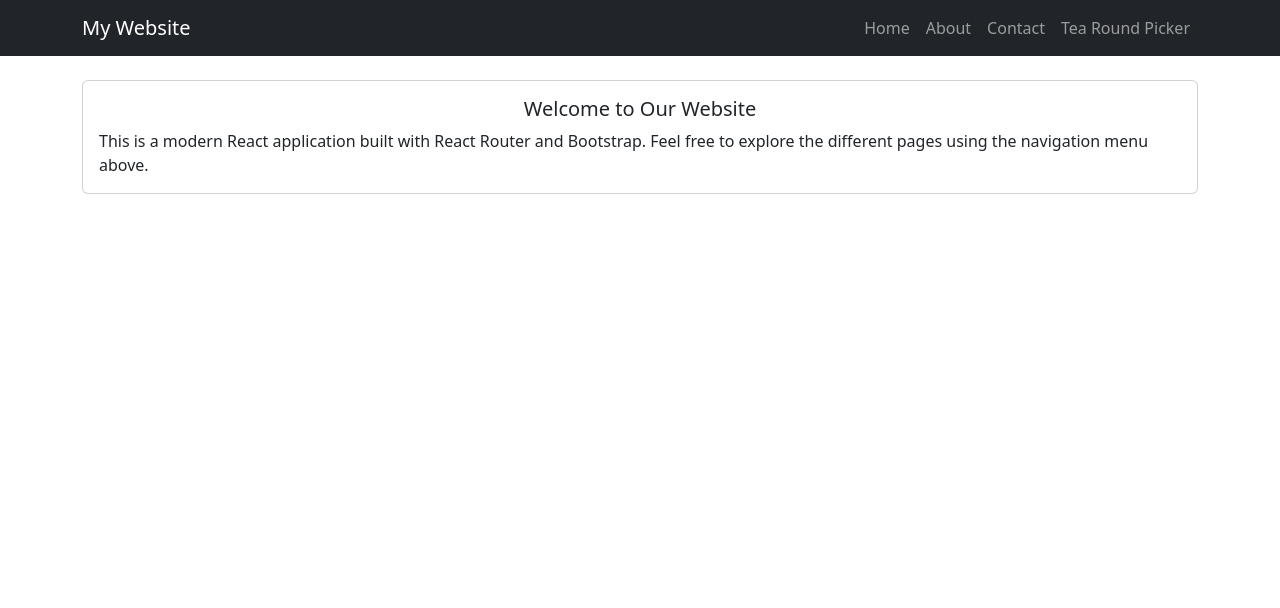
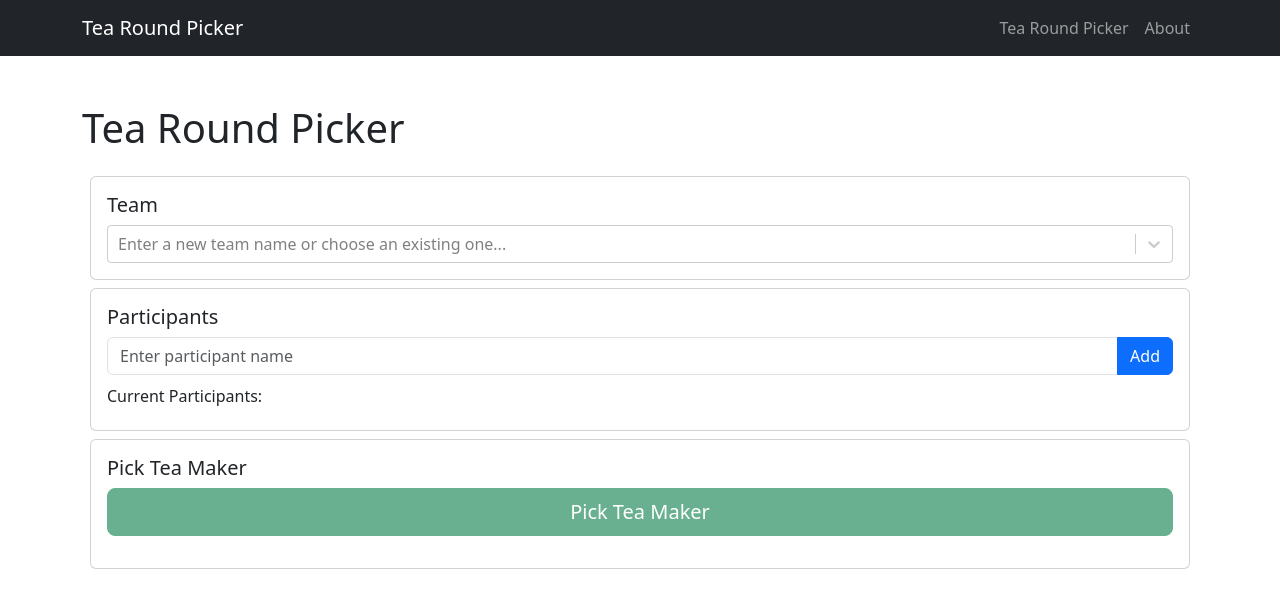
Before and after one commit to 97saundersj/Tea-Round-Picker, a React (Create React App) app in the folder FrontEnd/: page /#/ in a window 1280 px wide. Shown: the top 608 px of the page. Built offline with nearby package versions, Linux system fonts and the light colour scheme.

Commit message:
Ui refactoring: moving around components

```diff
--- a/FrontEnd/package.json
+++ b/FrontEnd/package.json
@@ -1,5 +1,5 @@
 {
-  "name": "my-router-app",
+  "name": "tea-round-picker",
   "version": "0.1.0",
   "private": true,
   "dependencies": {
--- a/FrontEnd/public/index.html
+++ b/FrontEnd/public/index.html
@@ -2,12 +2,12 @@
 <html lang="en">
   <head>
     <meta charset="utf-8" />
-    <link rel="icon" href="%PUBLIC_URL%/favicon.ico" />
+    <link rel="icon" href="%PUBLIC_URL%/oil-can.svg" />
     <meta name="viewport" content="width=device-width, initial-scale=1" />
     <meta name="theme-color" content="#000000" />
     <meta
       name="description"
-      content="Web site created using create-react-app"
+      content="Fairly decide who makes the next round of tea in the office!"
     />
     <link rel="apple-touch-icon" href="%PUBLIC_URL%/logo192.png" />
     <!--
@@ -24,7 +24,7 @@
       work correctly both with client-side routing and a non-root public URL.
       Learn how to configure a non-root public URL by running `npm run build`.
     -->
-    <title>React App</title>
+    <title>Tea Round Picker</title>
   </head>
   <body>
     <noscript>You need to enable JavaScript to run this app.</noscript>
--- a/FrontEnd/src/App.js
+++ b/FrontEnd/src/App.js
@@ -5,10 +5,8 @@ import 'bootstrap/dist/js/bootstrap.bundle.min.js';
 
 // Import components
 import Navbar from './components/Navbar';
-import Home from './components/Home';
 import About from './components/About';
-import Contact from './components/Contact';
-import TeaRoundPicker from './components/TeaRoundPicker';
+import TeaRoundPicker from './components/TeaRoundPicker/TeaRoundPicker';
 
 const App = () => {
   return (
@@ -16,10 +14,8 @@ const App = () => {
       <div>
         <Navbar />
         <Routes>
-          <Route path="/" element={<Home />} />
+          <Route path="/" element={<TeaRoundPicker />} />
           <Route path="/about" element={<About />} />
-          <Route path="/contact" element={<Contact />} />
-          <Route path="/tea-round" element={<TeaRoundPicker />} />
         </Routes>
       </div>
     </Router>
--- a/FrontEnd/src/components/About.js
+++ b/FrontEnd/src/components/About.js
@@ -8,10 +8,9 @@ const About = () => {
         <Col>
           <Card>
             <Card.Body>
-              <Card.Title className="text-center">About Us</Card.Title>
+              <Card.Title className="text-center">About</Card.Title>
               <Card.Text>
-                We are a passionate team dedicated to creating amazing web experiences.
-                Our mission is to build innovative solutions that make a difference.
+                TODO: link github
               </Card.Text>
             </Card.Body>
           </Card>
--- a/FrontEnd/src/components/Contact.js
+++ /dev/null
@@ -1,24 +0,0 @@
-import React from 'react';
-import { Container, Card, Row, Col } from 'react-bootstrap';
-
-const Contact = () => {
-  return (
-    <Container>
-      <Row className="mt-4">
-        <Col>
-          <Card>
-            <Card.Body>
-              <Card.Title className="text-center">Contact Us</Card.Title>
-              <Card.Text>
-                Get in touch with us! We'd love to hear from you.
-                Email: contact@example.com
-              </Card.Text>
-            </Card.Body>
-          </Card>
-        </Col>
-      </Row>
-    </Container>
-  );
-};
-
-export default Contact;
--- a/FrontEnd/src/components/Home.js
+++ /dev/null
@@ -1,24 +0,0 @@
-import React from 'react';
-import { Container, Card, Row, Col } from 'react-bootstrap';
-
-const Home = () => {
-  return (
-    <Container>
-      <Row className="mt-4">
-        <Col>
-          <Card>
-            <Card.Body>
-              <Card.Title className="text-center">Welcome to Our Website</Card.Title>
-              <Card.Text>
-                This is a modern React application built with React Router and Bootstrap.
-                Feel free to explore the different pages using the navigation menu above.
-              </Card.Text>
-            </Card.Body>
-          </Card>
-        </Col>
-      </Row>
-    </Container>
-  );
-};
-
-export default Home;
--- a/FrontEnd/src/components/Navbar.js
+++ b/FrontEnd/src/components/Navbar.js
@@ -5,23 +5,17 @@ const Navbar = () => {
   return (
     <nav className="navbar navbar-expand-lg navbar-dark bg-dark mb-4">
       <div className="container">
-        <Link className="navbar-brand" to="/">My Website</Link>
+        <Link className="navbar-brand" to="/">Tea Round Picker</Link>
         <button className="navbar-toggler" type="button" data-bs-toggle="collapse" data-bs-target="#navbarNav">
           <span className="navbar-toggler-icon"></span>
         </button>
         <div className="collapse navbar-collapse" id="navbarNav">
           <ul className="navbar-nav ms-auto">
             <li className="nav-item">
-              <Link className="nav-link" to="/">Home</Link>
+              <Link className="nav-link" to="/">Tea Round Picker</Link>
             </li>
             <li className="nav-item">
               <Link className="nav-link" to="/about">About</Link>
-            </li>
-            <li className="nav-item">
-              <Link className="nav-link" to="/contact">Contact</Link>
-            </li>
-            <li className="nav-item">
-              <Link className="nav-link" to="/tea-round">Tea Round Picker</Link>
             </li>
           </ul>
         </div>
--- a/FrontEnd/src/components/TeaRoundPicker.js
+++ b/FrontEnd/src/components/TeaRoundPicker/TeaRoundPicker.js
@@ -46,7 +46,7 @@ const TeaRoundPicker = () => {
 
   return (
     <div className="container mt-5">
-      <h1 className="mb-4">Nisien Tea Round Picker</h1>
+      <h1 className="mb-4">Tea Round Picker</h1>
 
       <TeamSelector onTeamSelect={handleTeamSelect} />
 
--- a/FrontEnd/src/components/TeaWheel.js
+++ b/FrontEnd/src/components/TeaRoundPicker/TeaWheel.js
@@ -1,6 +1,6 @@
 import React, { useState, useEffect } from 'react';
 import { Wheel } from 'react-custom-roulette';
-import oilcanSvg from '../images/oil-can.svg';
+import oilcanSvg from '../../images/oil-can.svg';
 import { Modal, Button, Alert } from 'react-bootstrap';
 
 const TeaWheel = ({ participants, showModal, onClose }) => {
```
Also changed, not shown: FrontEnd/public/manifest.json, FrontEnd/public/oil-can.svg (added), FrontEnd/src/components/TeaRoundPicker/TeamSelector.js (renamed from FrontEnd/src/components/TeamSelector.js).
